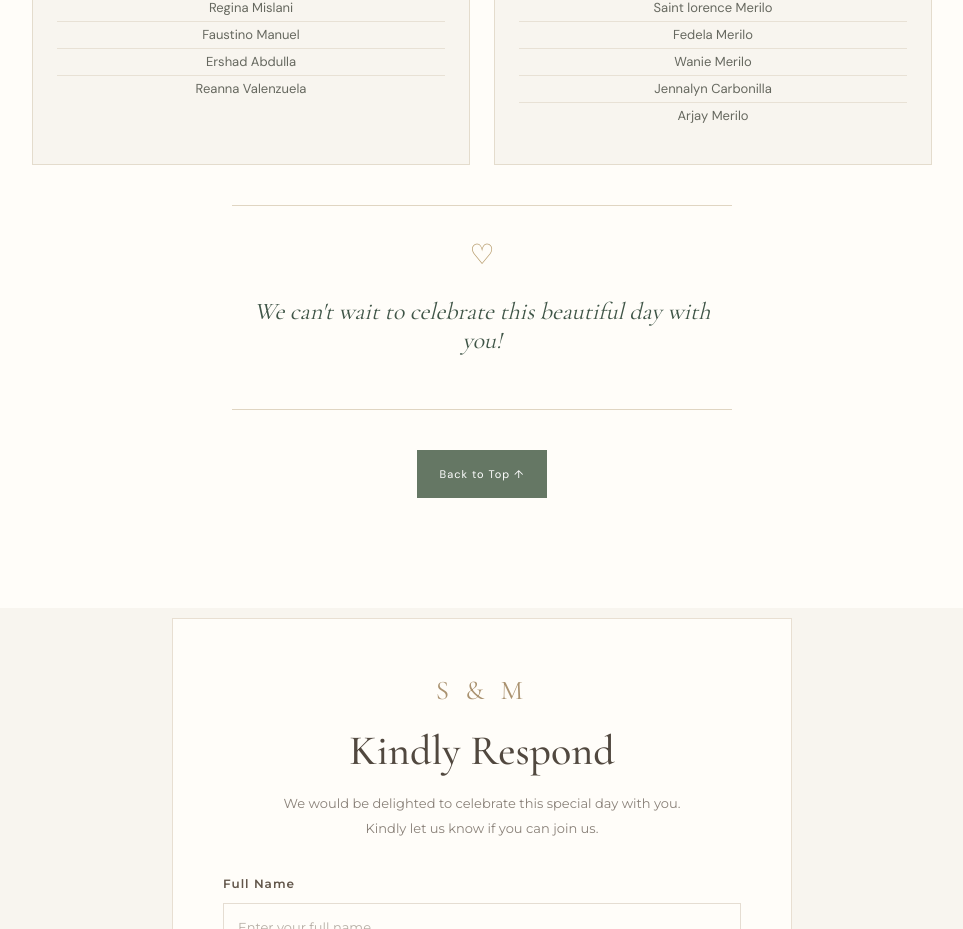
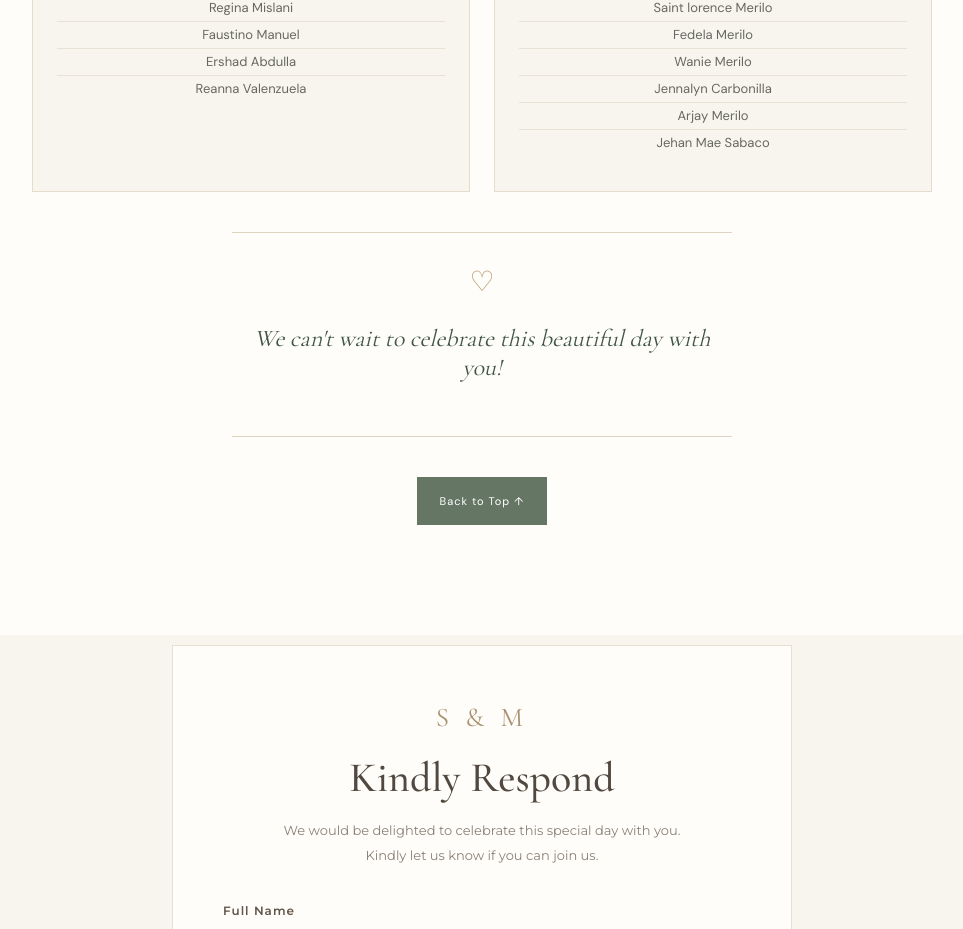
Before and after one commit to JemsonMislani/Wedding-Invitation, a React (Vite) app: page / in a window 1280 px wide. Shown: the part 6980-7909 px from the top of the page, without its empty margins (158-1121 px from the left). Built offline with nearby package versions, Linux system fonts and the light colour scheme.

Commit message:
add guest.

```diff
--- a/src/App.jsx
+++ b/src/App.jsx
@@ -90,7 +90,8 @@ const groomGuests = [
   "Fedela Merilo",
   "Wanie Merilo",
   "Jennalyn Carbonilla",
-  "Arjay Merilo"
+  "Arjay Merilo",
+  "Jehan Mae Sabaco"
 ];
 
 
```
